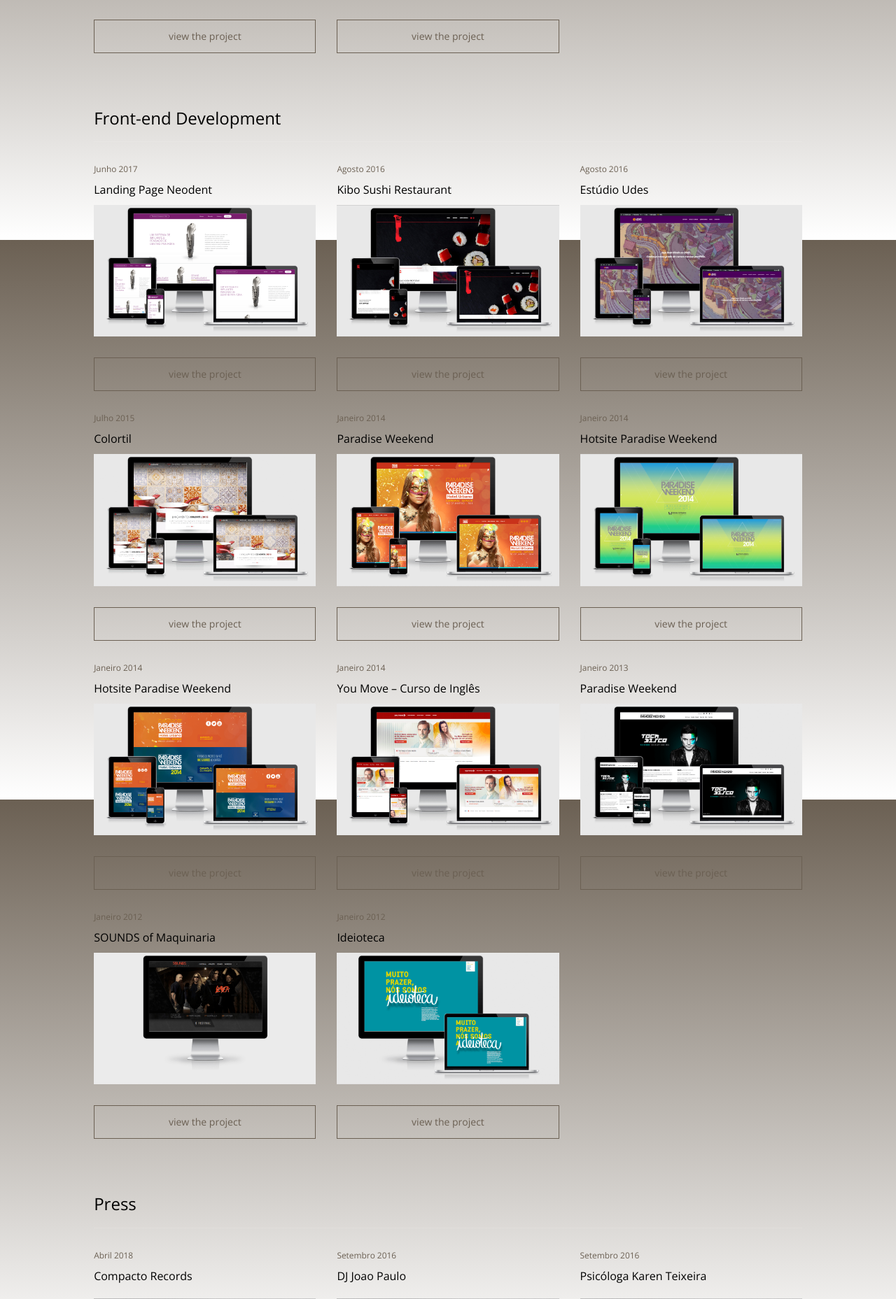
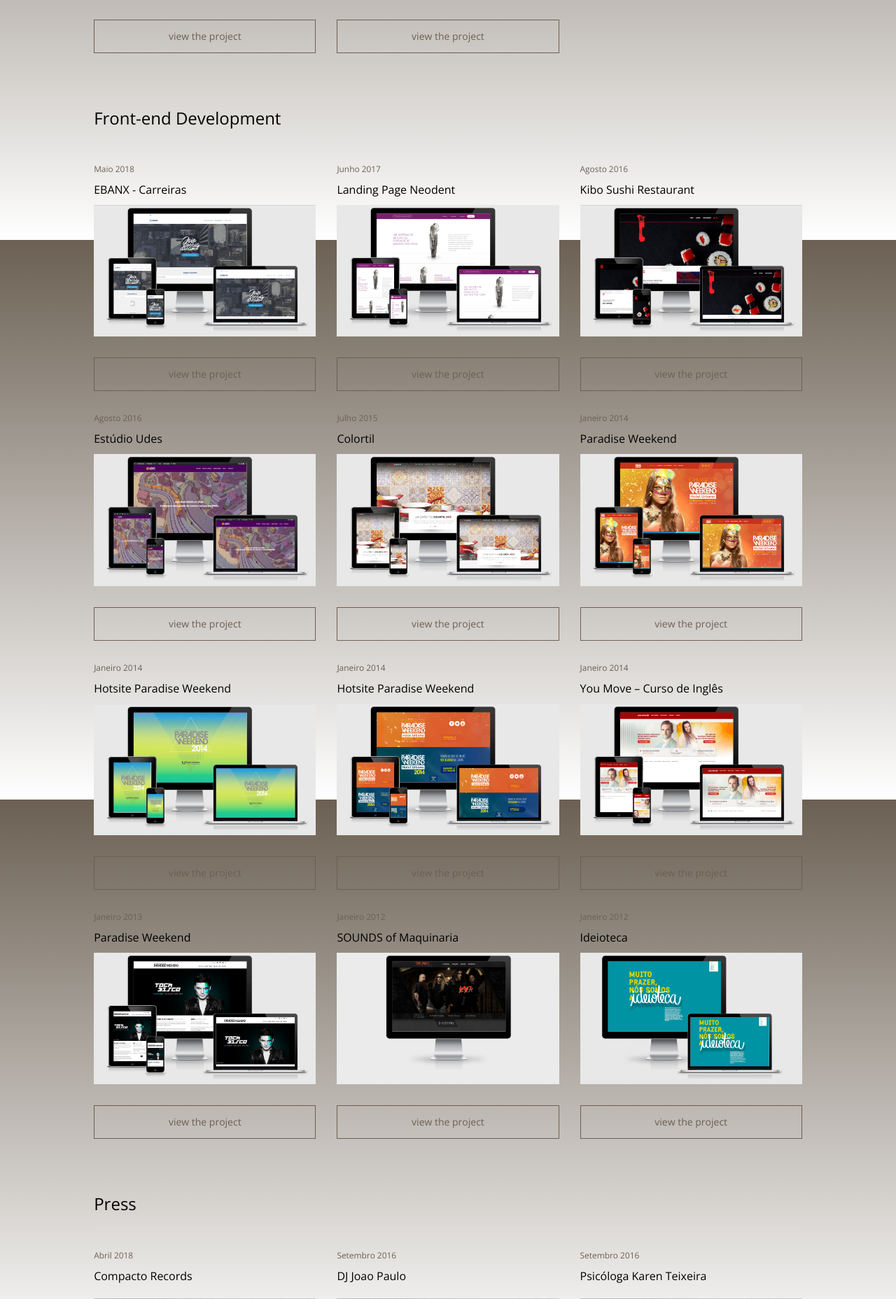
Before and after one commit to jpcmf/My-Portfolio, a PHP site: page /index.php?page=portfolio in a window 1280 px wide. Shown: the part 457-2314 px from the top of the page at 70% size. Run offline with PHP 8.4, Linux system fonts and the light colour scheme; some libraries are stand-ins or nearby versions.

Commit message:
Add new front-end project

```diff
--- a/portfolio.php
+++ b/portfolio.php
@@ -51,6 +51,24 @@
         </div>
         <hr class="hr-interna">
         <ul class="block-grid-xs-1 block-grid-sm-2 block-grid-md-3 portfolio-list" style="display:flex;">
+          <li class="block-grid-item">
+            <div class="content-work contentContainer">
+              <div class="work-center">
+                <div class="progressBar">
+                  <small>Maio 2018</small>
+                  <p>EBANX - Carreiras</p>
+                </div>
+              </div>
+              <div class="work-center work-center__nopadding">
+                <a class="" href="https://ebanx.netlify.com" target="_blank" rel="noopener" title="Showcase EBANX - Carreiras - Portfolio João Paulo">
+                  <img class="img-responsive lazy" width="1000" height="594" data-original="assets/images/portfolio/site-ebanx-may2018.png" alt="Showcase EBANX - Carreiras">
+                </a>
+              </div>
+              <div class="work-center">
+                <a class="btn btn-basic center-block" href="https://neodent.netlify.com" target="_blank" rel="noopener">view the project</a>
+              </div>
+            </div>
+          </li>
           <li class="block-grid-item">
             <div class="content-work contentContainer">
               <div class="work-center">
```
Also changed, not shown: assets/images/portfolio/site-ebanx-may2018.png (added).
